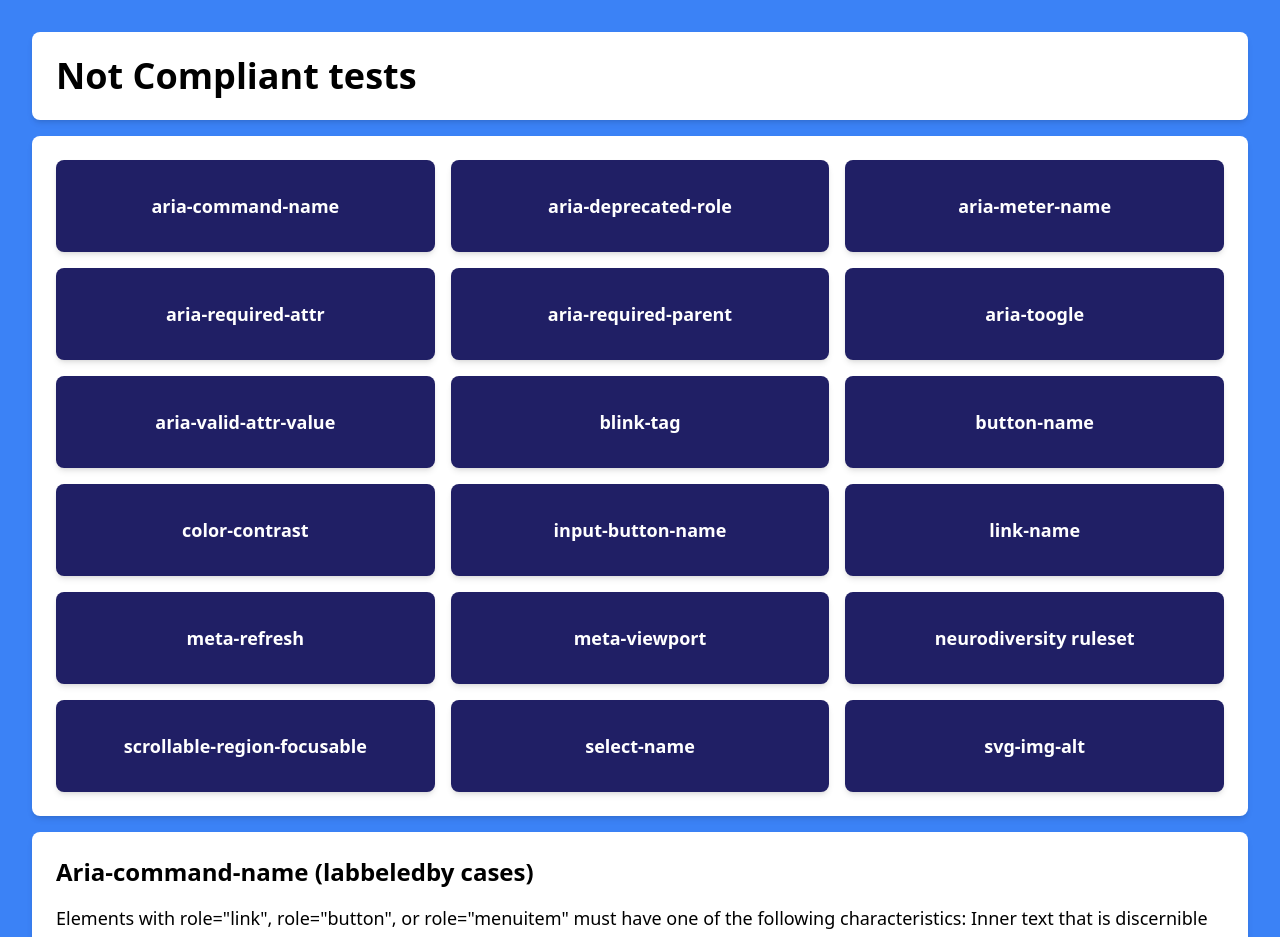
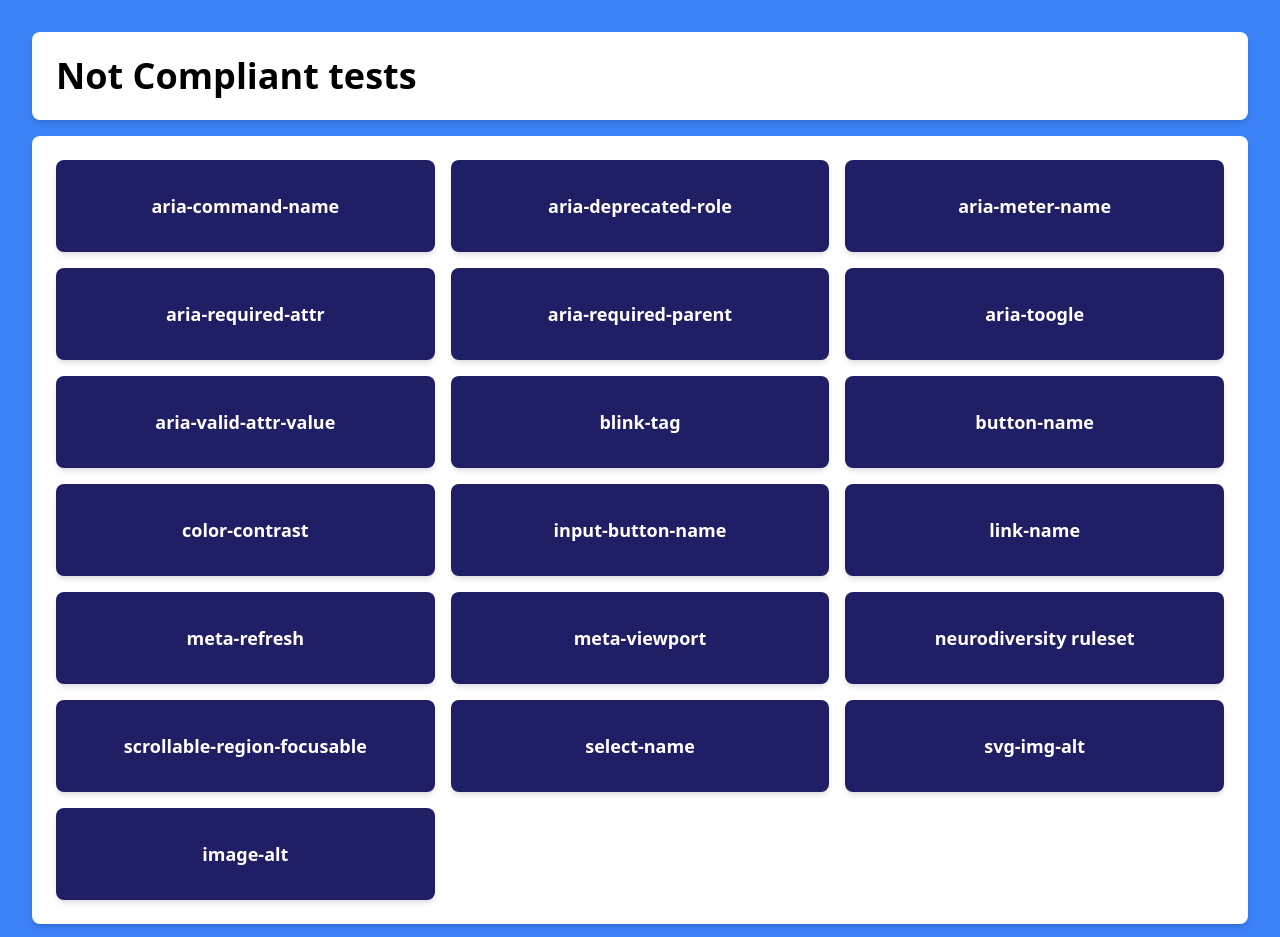
Before and after one commit to test-party/guinea-pig-next, a Next.js app: page /all-tests in a window 1280 px wide. Shown: the top 937 px of the page. Built offline with nearby package versions, Linux system fonts and the light colour scheme.

Commit message:
add images page

```diff
--- a/src/app/all-tests/page.jsx
+++ b/src/app/all-tests/page.jsx
@@ -26,7 +26,8 @@ const linkList = [
   "neurodiversity ruleset",
   "scrollable-region-focusable",
   "select-name",
-  "svg-img-alt"
+  "svg-img-alt",
+  "image-alt"
 ];
 
 
```
